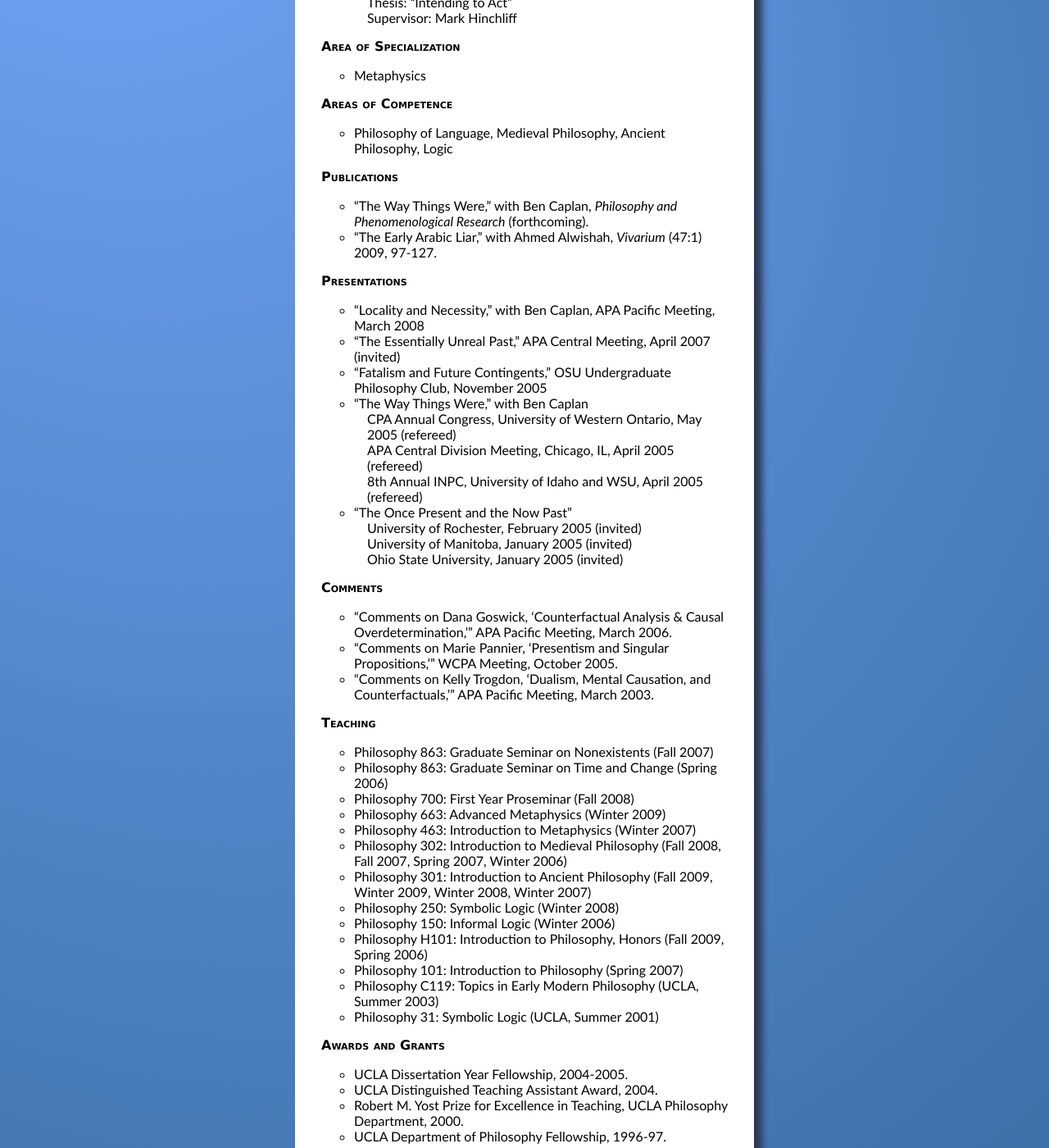
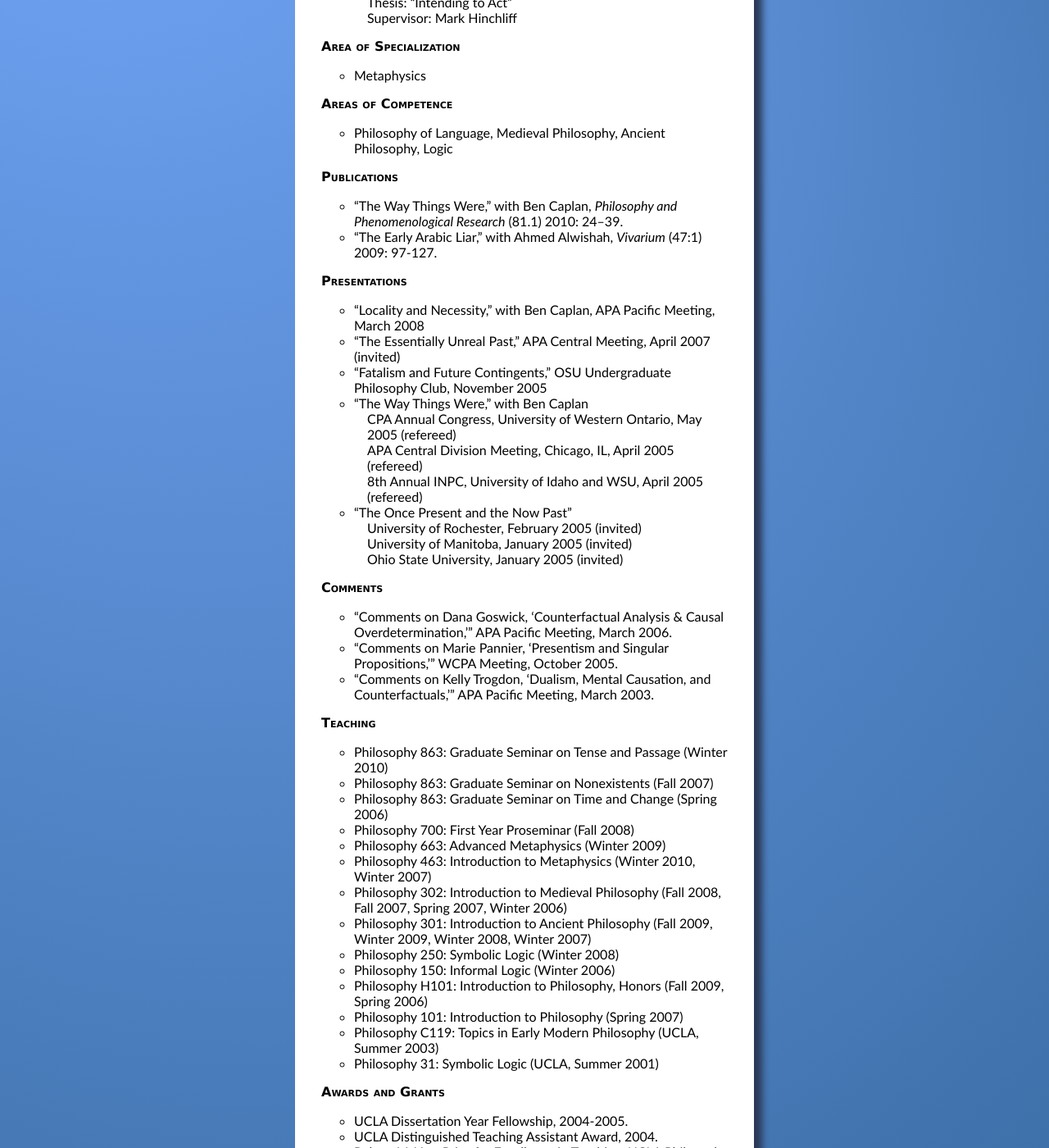
Before and after one commit to dsanson/dsanson.github.com, a Jekyll site: the page built from CV.markdown, in a window 1280 px wide and 1400 px high, scrolled down 554 px. Shown: the whole window at 82% size. Built offline with Jekyll 4.4.1, drawn with Linux system fonts in a browser that asks for light colours; Markdown is read by kramdown in place of the engine named in the settings; comment, search, counter and statistics services are not loaded.

Commit message:
updating CV to include W2010 classes and PPR publication details

```diff
--- a/CV.markdown
+++ b/CV.markdown
@@ -41,8 +41,8 @@ Columbus, Ohio 43210
 
 ## Publications
 
--   "The Way Things Were," with Ben Caplan, *Philosophy and Phenomenological Research* (forthcoming).
--   "The Early Arabic Liar," with Ahmed Alwishah, *Vivarium* (47:1) 2009, 97-127.
+-   "The Way Things Were," with Ben Caplan, *Philosophy and Phenomenological Research* (81.1) 2010: 24–39.
+-   "The Early Arabic Liar," with Ahmed Alwishah, *Vivarium* (47:1) 2009: 97-127.
 
 ## Presentations
 
@@ -75,12 +75,12 @@ Columbus, Ohio 43210
 
 ## Teaching
 
-
++   Philosophy 863: Graduate Seminar on Tense and Passage (Winter 2010)
 +	Philosophy 863: Graduate Seminar on Nonexistents (Fall 2007)
 +	Philosophy 863: Graduate Seminar on Time and Change (Spring 2006)
 +	Philosophy 700: First Year Proseminar (Fall 2008)
 +	Philosophy 663: Advanced Metaphysics (Winter 2009)
--   Philosophy 463: Introduction to Metaphysics (Winter 2007)
+-   Philosophy 463: Introduction to Metaphysics (Winter 2010, Winter 2007)
 -   Philosophy 302: Introduction to Medieval Philosophy (Fall 2008, Fall 2007, Spring 2007,
     Winter 2006)
 -   Philosophy 301: Introduction to Ancient Philosophy (Fall 2009, Winter 2009, Winter 2008, Winter 2007)
```
